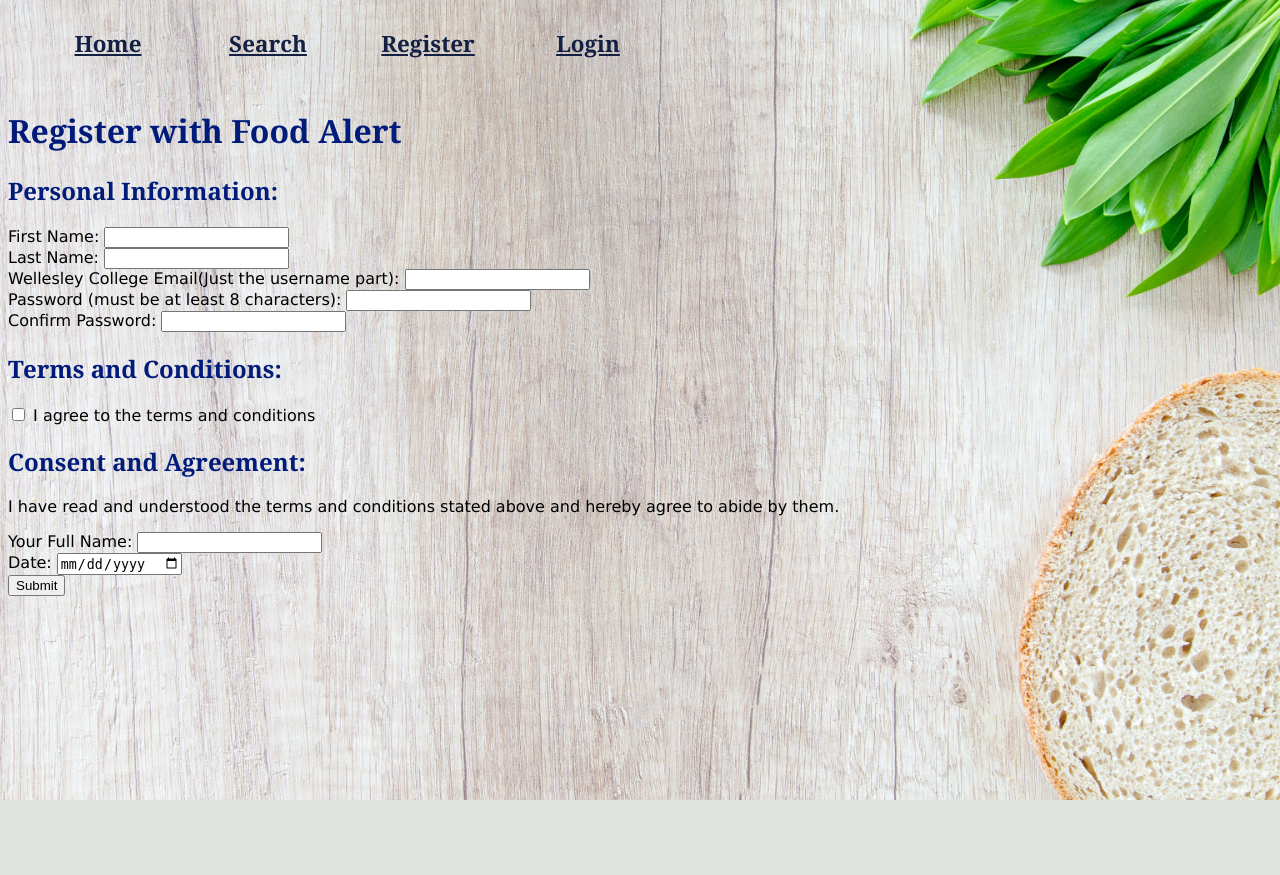
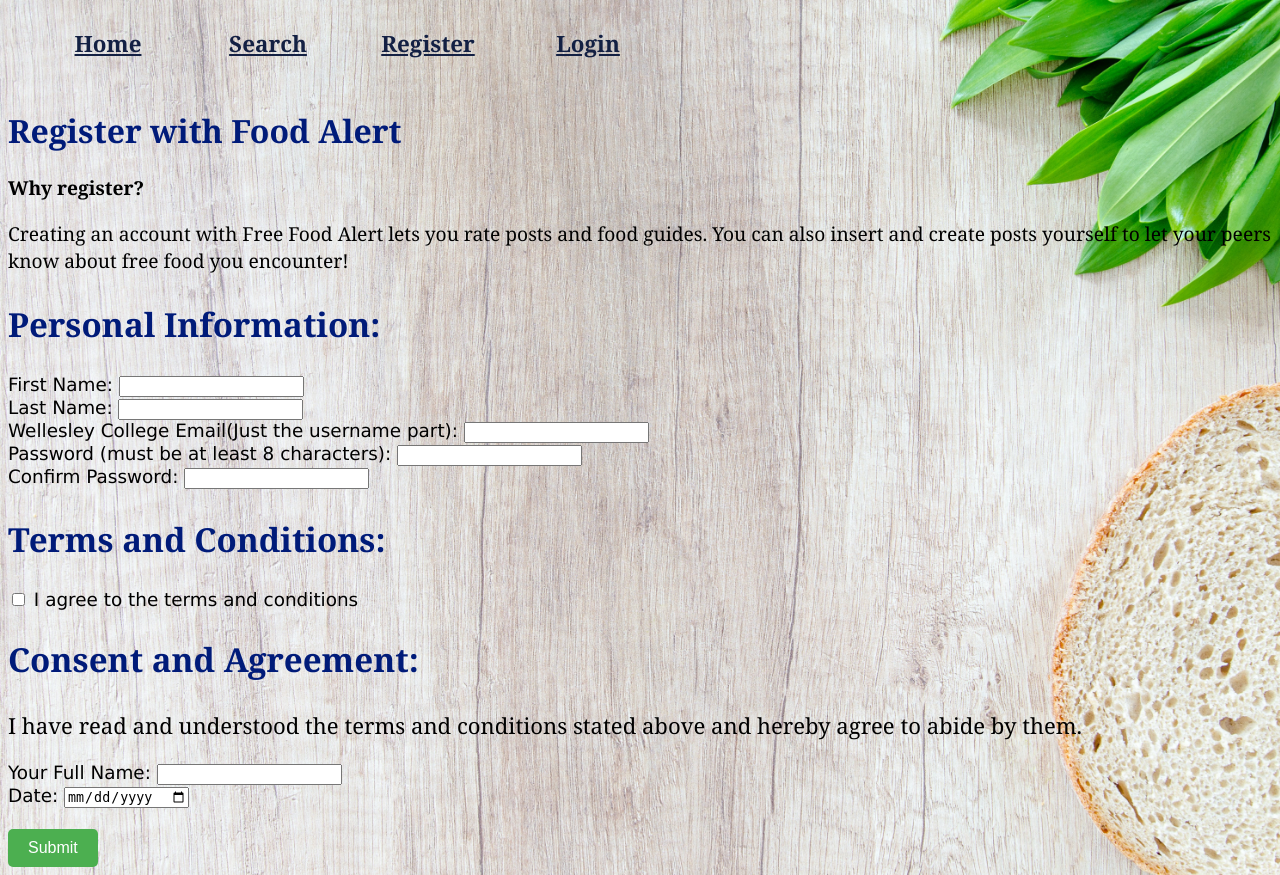
Before and after one commit to kaybr24/free-food-alert, a Flask app: page /registration in a window 1280 px wide. Before the commit the page ends 800 px from the top, so only its background shows below. Run offline with Flask 3, Linux system fonts and the light colour scheme.

Commit message:
fixed food guide error and css

```diff
--- a/helper.py
+++ b/helper.py
@@ -34,7 +34,10 @@
             guide = guideDict.get('guide_email')
             stars = guideDict.get('avg(rating)')
             count = guideDict.get('count(rating)')
-            rated_guides[guide] = [float(stars), int(count)]
+            if stars:
+                rated_guides[guide] = [float(stars), int(count)]
+            else:
+                rated_guides[guide] = [0, 0]
     return rated_guides
 
 def insert_rating(conn, rating):
--- a/static/style.css
+++ b/static/style.css
@@ -14,6 +14,7 @@
 }
 .location-menu {
     min-width: 350px;
+    font-size: 1.15rem;
   }
 
   select {
@@ -38,16 +39,20 @@
 table {
     border-collapse: collapse;
     width: 100%;
-    color: #fff;
+    color: #000000;
+    background-color: rgba(215, 246, 250, 0.8);
 }
 
 th, td {
-    border: 1px solid #dddddd;
+    border: 1px solid #000000;
     text-align: left;
     padding: 8px;
 }
 p{
     color:#000;
+    font-family: Cambria, Cochin, Georgia, Times, 'Times New Roman', serif;
+    font-size:120%;
+
 }
 
 h1 {
@@ -59,6 +64,7 @@
 h2, h3 {
     font-family: Cambria, Cochin, Georgia, Times, 'Times New Roman', serif;
    color: #001B79;
+   font-size:180%;
 }
 
 .allergens {
@@ -66,7 +72,27 @@
 }
 .format {
     color: #000;
+    font-size: 1.15rem;
 }
+.button-format {
+    text-align: left; /* Center the button */
+}
+
+.button-format input[type="submit"] {
+    background-color: #4CAF50; /* Set background color */
+    color: white; /* Set text color */
+    padding: 10px 20px; /* Add padding to the button */
+    font-size: 16px; /* Set font size */
+    border: none; /* Remove border */
+    border-radius: 5px; /* Add border-radius for rounded corners */
+    cursor: pointer; /* Add a pointer cursor on hover */
+    transition: background-color 0.3s; /* Add a smooth transition effect */
+}
+
+.button-format input[type="submit"]:hover {
+    background-color: #45a049; /* Change background color on hover */
+}
+
 .post-container{
     display: flex;
     flex-wrap: wrap;
@@ -80,7 +106,7 @@
     box-sizing: border-box;
     overflow: auto;
     color: #000;
-    background-color: rgba(215, 246, 250, 0.6);
+    background-color: rgba(215, 246, 250, 0.8);
     /* opacity: 0.6; */
     font-size: 14px;
     /* word-wrap: break-word;
--- a/templates/register_form.html
+++ b/templates/register_form.html
@@ -5,11 +5,16 @@
 
 {% block main_content %}
   <h1>Register with Food Alert</h1>
+  <p><strong>Why register?</strong></p>
+    <p>Creating an account with Free Food Alert lets you rate posts and food guides. You can also
+      insert and create posts yourself to let your peers know about free food you encounter!
+    </p>
 
   <form action="{{ url_for('registration') }}" method="post">
     <div class="format">
     <!-- Personal Information -->
     <h2>Personal Information:</h2>
+
     <label for="first_name">First Name:</label>
     <input type="text" id="first_name" name="first_name" required>
     <br>
@@ -45,9 +50,11 @@
     <label for="date">Date:</label>
     <input type="date" id="date" name="date" required>
     <br>
-
+    <br>
     <!-- Submit Button -->
+    <div class="button-format">
     <input type="submit" value="Submit">
+  </div>
   </div>
   </form>
 {% endblock %}
--- a/templates/search_form.html
+++ b/templates/search_form.html
@@ -42,7 +42,8 @@
 
         <label for="date_posted">Date Posted:</label>
         <input type="text" name="date_posted" placeholder="YYYY-MM-DD"><br>
-
+    </div>
+    <div class="button-format">
         <input type="submit" value="Search">
     </div>
     </form>
--- a/templates/search_results.html
+++ b/templates/search_results.html
@@ -38,7 +38,10 @@
     {% else %}
         <p>No results found.</p>
     {% endif %}
+    <br>
+
     <a href="/search">Back to Search</a>
+
 </body>
 </html>
 {% endblock %}
```
